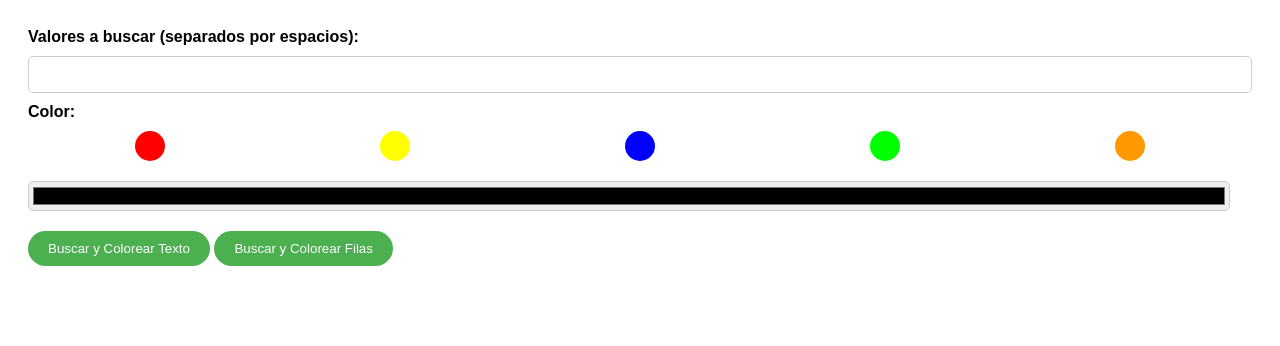
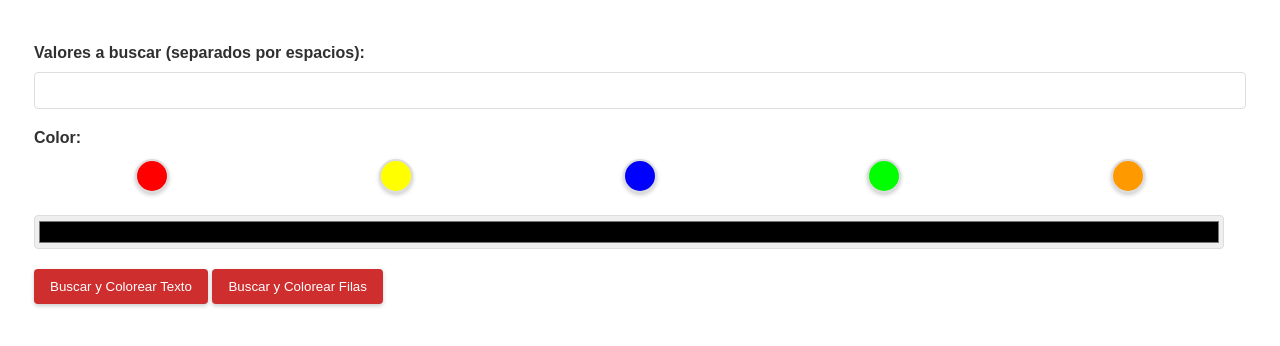
Before and after one commit to monfarapatricio/app-AAARBA, a plain HTML site: page Page.html in a window 1280 px wide. Drawn offline with Linux system fonts and the light colour scheme.

Commit message:
Update Page.html

```diff
--- a/Page.html
+++ b/Page.html
@@ -4,74 +4,97 @@
     <base target="_top">
     <style>
       body {
+        background-color: #ffffff;
+        color: #303030;
         font-family: Arial, sans-serif;
+        padding: 10px;
       }
+
       .container {
-        padding: 20px;
+        padding: 16px;
       }
+
       .label {
+        display: block;
         font-weight: bold;
         margin-top: 10px;
       }
+
       .input {
         width: calc(100% - 22px);
         padding: 10px;
         margin: 10px 0;
-        border-radius: 5px;
-        border: 1px solid #ccc;
+        border-radius: 4px;
+        border: 1px solid #ddd;
       }
+
       .color-picker {
         display: flex;
         justify-content: space-around;
+        margin: 12px 0;
+        gap: 8px;
+      }
+
+      .color-button {
+        width: 34px;
+        height: 34px;
+        border-radius: 50%;
+        border: 2px solid #ddd;
+        cursor: pointer;
+        box-shadow: 0 2px 4px rgba(0, 0, 0, 0.2);
+        transition: border-color 0.2s, box-shadow 0.2s;
+      }
+
+      .color-button.selected {
+        border: 3px solid #000;
+        box-shadow: 0 0 0 2px #fff, 0 0 0 4px #000;
+      }
+
+      .manual-color {
+        width: calc(100% - 22px);
+        height: 34px;
+        border-radius: 4px;
+        border: 1px solid #ddd;
         margin: 10px 0;
       }
-      .color-button {
-        width: 30px;
-        height: 30px;
-        border-radius: 50%;
-        border: 2px solid transparent;
-        cursor: pointer;
-      }
-      .color-button.selected {
-        border-color: black;
-      }
-      .manual-color {
-        width: calc(100% - 22px);
-        height: 30px;
-        border-radius: 5px;
-        border: 1px solid #ccc;
-        margin: 10px 0;
-      }
+
       .action-button {
-        background-color: #4CAF50;
-        color: white;
+        background-color: #cf2e2e;
+        color: #ffffff;
         border: none;
-        border-radius: 25px;
-        padding: 10px 20px;
+        border-radius: 4px;
+        padding: 10px 16px;
         cursor: pointer;
         margin-top: 10px;
+        box-shadow: 0 2px 4px rgba(0, 0, 0, 0.2);
+        transition: background-color 0.3s;
       }
+
       .action-button:hover {
-        background-color: #45a049;
+        background-color: #b12828;
       }
+
       .loader {
         border: 4px solid #f3f3f3;
         border-radius: 50%;
-        border-top: 4px solid #3498db;
+        border-top: 4px solid #cf2e2e;
         width: 20px;
         height: 20px;
         -webkit-animation: spin 2s linear infinite;
         animation: spin 2s linear infinite;
         display: none;
       }
+
       @-webkit-keyframes spin {
         0% { -webkit-transform: rotate(0deg); }
         100% { -webkit-transform: rotate(360deg); }
       }
+
       @keyframes spin {
         0% { transform: rotate(0deg); }
         100% { transform: rotate(360deg); }
       }
+
       .status-message {
         display: none;
         margin-top: 10px;
@@ -84,11 +107,11 @@
       <input type="text" id="value" class="input" name="value">
       <label class="label">Color:</label>
       <div class="color-picker">
-        <button class="color-button" style="background-color: #ff0000;" onclick="selectColor('#ff0000')"></button>
-        <button class="color-button" style="background-color: #ffff00;" onclick="selectColor('#ffff00')"></button>
-        <button class="color-button" style="background-color: #0000ff;" onclick="selectColor('#0000ff')"></button>
-        <button class="color-button" style="background-color: #00ff00;" onclick="selectColor('#00ff00')"></button>
-        <button class="color-button" style="background-color: #ff9900;" onclick="selectColor('#ff9900')"></button>
+        <button class="color-button" data-color="#ff0000" style="background-color: #ff0000;" onclick="selectColor('#ff0000')"></button>
+        <button class="color-button" data-color="#ffff00" style="background-color: #ffff00;" onclick="selectColor('#ffff00')"></button>
+        <button class="color-button" data-color="#0000ff" style="background-color: #0000ff;" onclick="selectColor('#0000ff')"></button>
+        <button class="color-button" data-color="#00ff00" style="background-color: #00ff00;" onclick="selectColor('#00ff00')"></button>
+        <button class="color-button" data-color="#ff9900" style="background-color: #ff9900;" onclick="selectColor('#ff9900')"></button>
       </div>
       <input type="color" id="manualColor" class="manual-color" onchange="selectManualColor()">
       <input type="hidden" id="color" name="color">
@@ -112,8 +135,10 @@
 
       function highlightSelectedColor(color) {
         var buttons = document.querySelectorAll('.color-button');
+        var normalized = color.toLowerCase();
+
         buttons.forEach(function(button) {
-          if (button.style.backgroundColor === color) {
+          if (button.dataset.color && button.dataset.color.toLowerCase() === normalized) {
             button.classList.add('selected');
           } else {
             button.classList.remove('selected');
```
